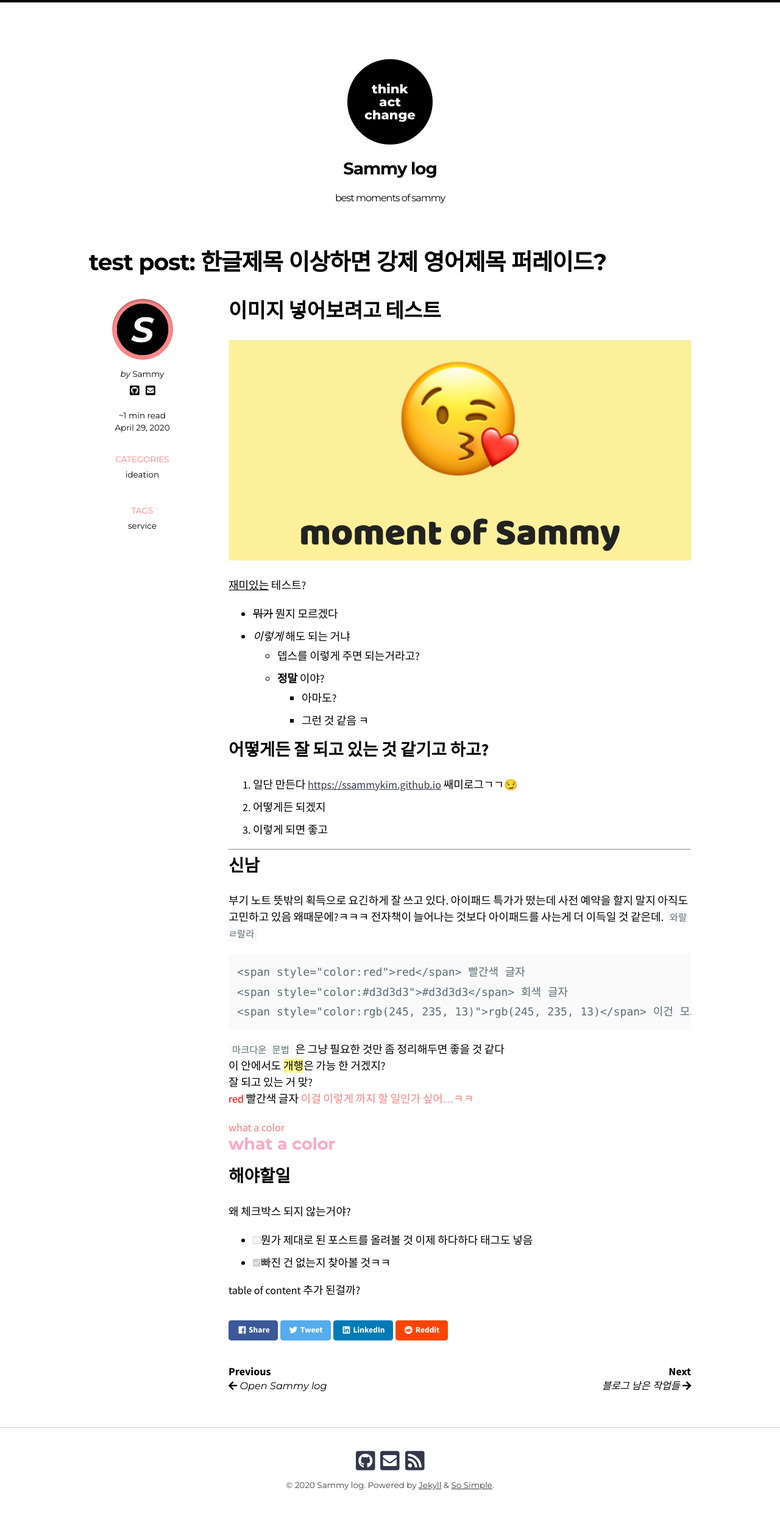
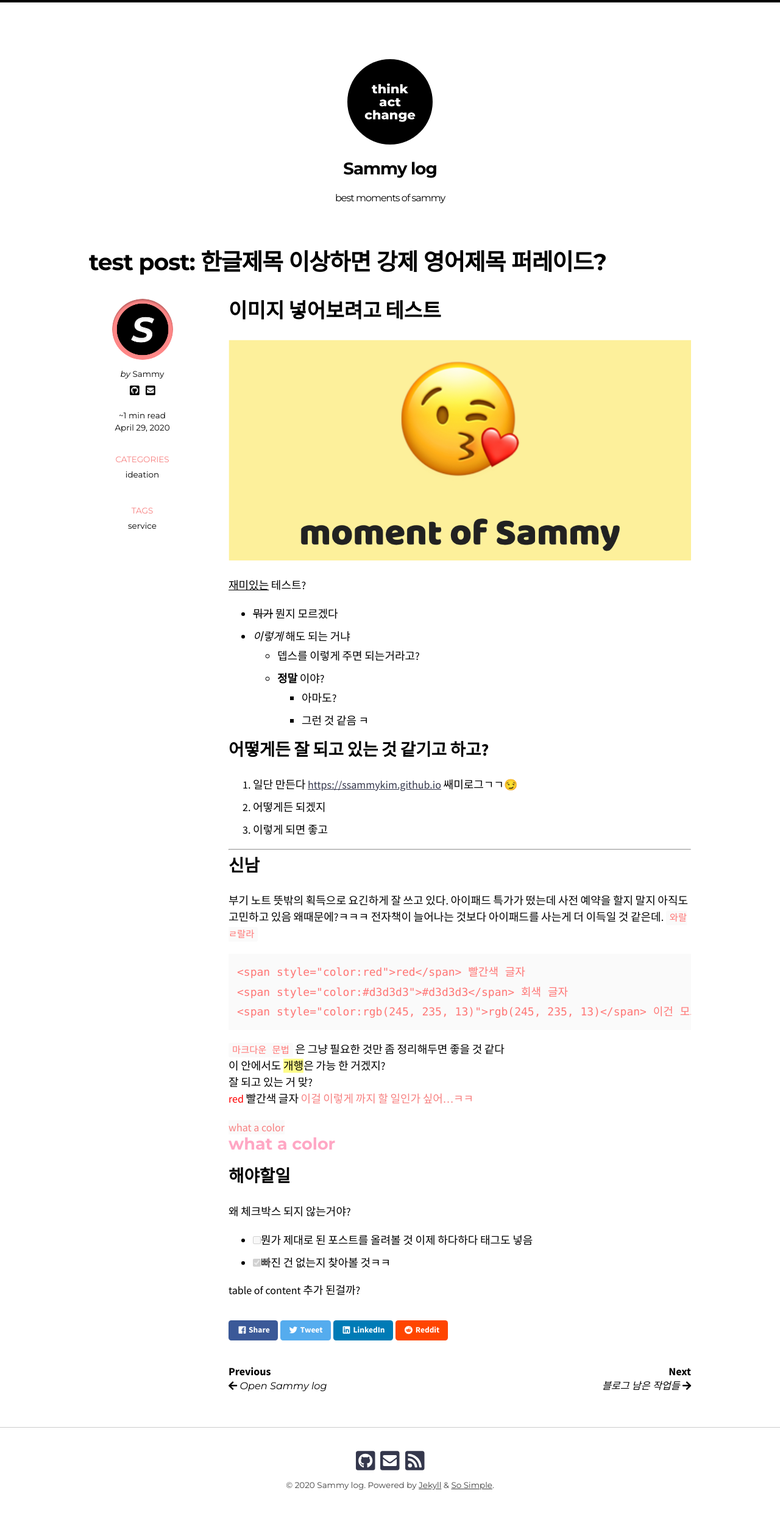
Before and after one commit to ssammykim/ssammykim.github.io, a Jekyll site: the page built from _posts/2020-04-29-test-post.md, in a window 1280 px wide. Shown: the whole page at 61% size. Built offline with Jekyll 4.4.1, drawn with Linux system fonts in a browser that asks for light colours; nearby versions of some CDN libraries; emoji names are drawn with the system emoji font; some web fonts are replaced; comment, search, counter and statistics services are not loaded.

Commit message:
change highlighter color
#ff7675

```diff
--- a/_sass/so-simple/_skin.scss
+++ b/_sass/so-simple/_skin.scss
@@ -271,13 +271,13 @@ td {
    ========================================================================== */
 
 code.highlighter-rouge {
-  color: $base05;
+  color: #ff7675;
   background-color: $base00;
 }
 
 div.highlighter-rouge,
 figure.highlight {
-  color: $base05;
+  color: #ff7675;
   background-color: $base00;
 }
 
```
